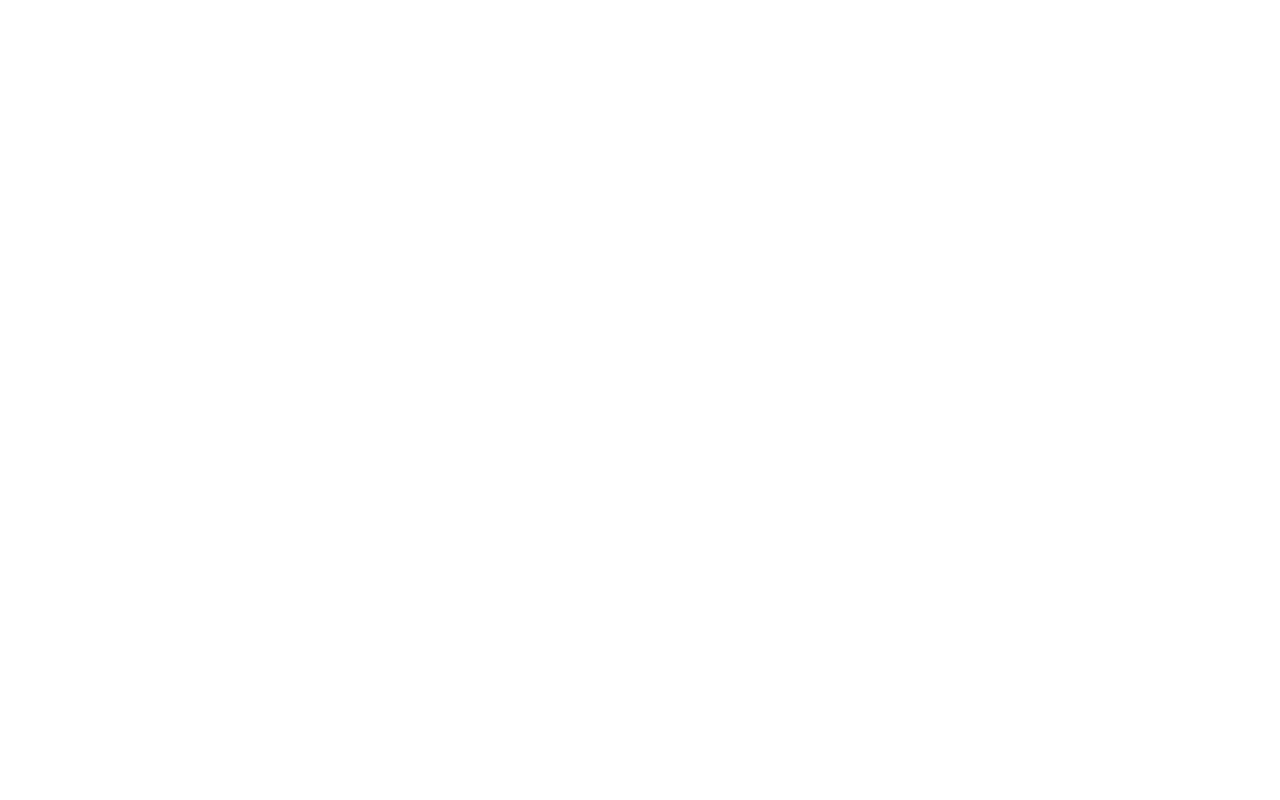
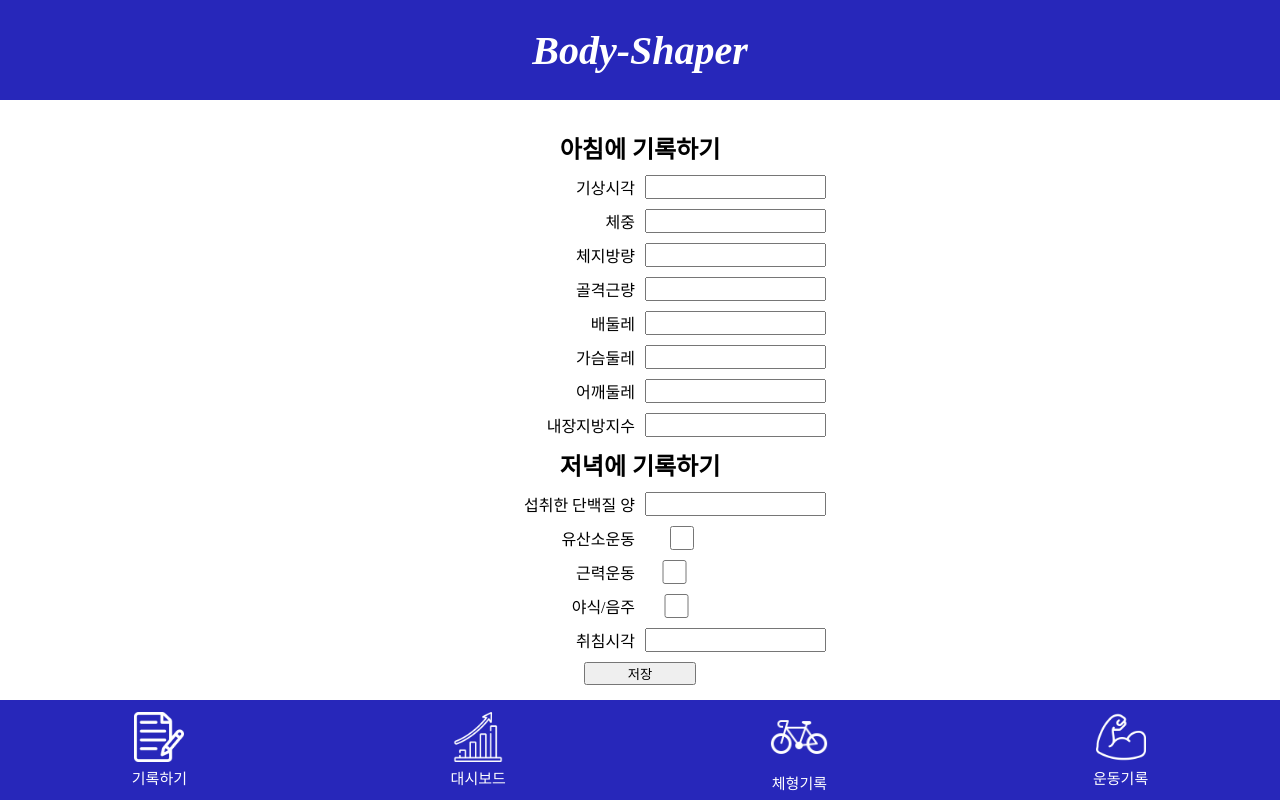
Before and after one commit to dlinky/body-shaper, a plain HTML site: page index.html in a window 1280 px wide. Drawn offline with Linux system fonts and the light colour scheme.

Commit message:
2026-11-25
feat: 데이터 입력 화면 구현
todo: input-item 너비 통일 필요. claude에 문의해놨음

```diff
--- a/css/style.css
+++ b/css/style.css
@@ -0,0 +1,85 @@
+* { box-sizing: border-box; margin: 0; padding: 0; }
+
+.page {
+    min-height: 100vh;
+}
+
+.sidebar {
+    flex-shrink: 0;
+    position: fixed; top: 0; left: 0;
+    width: 60%; max-width: 300px;
+    height: 100%;
+    background-color: #abbff7;
+}
+
+.topbar {
+    background: #2727ba;
+    display: flex; justify-content: center; align-items: center;
+    height: 100px;
+}
+h1 {
+    font-style: italic; font-weight: 800; color: white; font-size: 40px; text-align: center;
+    text-box-trim: trim-both; /* 위아래 여백 모두 제거 (아래만 제거 시 trim-end) */
+    text-box-edge: cap alphabetic; /* 위는 대문자 기준, 아래는 베이스라인 기준 */
+}
+
+h2 { text-align: center; }
+
+.bottom-nav {
+    position: fixed; bottom: 0; left: 0;
+    width: 100%; height: 100px;
+    display: flex; justify-content: space-around; align-items: center;
+    background-color: #2727ba;
+}
+
+.bottom-nav a {
+    color: white;
+    font-size: 30px;
+    text-decoration: none;
+}
+
+main {
+    margin: 30px 0;
+    display: flex; justify-content: center;
+    overflow-y: auto;
+    padding-bottom: 100px;
+}
+
+.daily-form {
+    max-width: 80%;
+    display: flex; flex-direction: column; align-items: center; gap: 10px;
+}
+
+.input-item {
+    display: grid; grid-template-columns: 1fr 1fr; gap: 10px;
+    text-align: right;
+}
+
+.input-item label {
+    display: block; width: 100%;
+}
+
+.bottom-nav a {
+    display: flex; flex-direction: column; justify-content: center; align-items: center; gap: 5px;
+}
+
+.nav-icon {
+    width: 50px; height: 50px;
+}
+
+.little-bigger {
+    width: 60px; height: 60px;
+}
+
+.nav-title {
+    display: block;
+    font-size: 15px;
+}
+
+.white-icon {
+  filter: brightness(0) invert(1);
+}
+
+.save-btn {
+    width: 30%; height: 10%;
+}
--- a/index.html
+++ b/index.html
@@ -8,8 +8,87 @@
     <script src="js/app.js" defer></script>
 </head>
 <body>
-    <header></header>
-    <main></main>
-    <footer></footer>
+    <div class="page">
+        <header class="topbar">
+            <h1>Body-Shaper</h1>
+        </header>
+        <main>
+            <form id="dailyForm" class="daily-form">
+                <h2>아침에 기록하기</h2>
+                <div class="input-item">
+                    <label>기상시각</label>
+                    <input id="wakeup" type="text">
+                </div>
+                <div class="input-item">
+                    <label>체중</label>
+                    <input id="weight" type="text">
+                </div>
+                <div class="input-item">
+                    <label>체지방량</label>
+                    <input id="fat" type="text">
+                </div>
+                <div class="input-item">
+                    <label>골격근량</label>
+                    <input id="muscle" type="text">
+                </div>
+                <div class="input-item">
+                    <label>배둘레</label>
+                    <input id="belly" type="text">
+                </div>
+                <div class="input-item">
+                    <label>가슴둘레</label>
+                    <input id="chest" type="text">
+                </div>
+                <div class="input-item">
+                    <label>어깨둘레</label>
+                    <input id="shoulder" type="text">
+                </div>
+                <div class="input-item">
+                    <label>내장지방지수</label>
+                    <input id="vfl" type="text">
+                </div>
+                <h2>저녁에 기록하기</h2>
+                <div class="input-item">
+                    <label>섭취한 단백질 양</label>
+                    <input id="protein" type="text">
+                </div>
+                <div class="input-item">
+                    <label>유산소운동</label>
+                    <input id="aerobic" type="checkbox">
+                </div>
+                <div class="input-item">
+                    <label>근력운동</label>
+                    <input id="exercise" type="checkbox">
+                </div>
+                <div class="input-item">
+                    <label>야식/음주</label>
+                    <input id="snack" type="checkbox">
+                </div>
+                <div class="input-item">
+                    <label>취침시각</label>
+                    <input id="sleep" type="text">
+                </div>
+                <button type="submit" class="save-btn" id="saveBtn">저장</button>
+            </form>
+        </main>
+        <nav class="bottom-nav">
+            <a href="#inputData" class="active">
+                <img src="resources/icon/input.png" class="nav-icon white-icon">
+                <span class="nav-title">기록하기</span>
+            </a>
+            <a href="#dashboard">
+                <img src="resources/icon/graph.png" class="nav-icon white-icon">
+                <span class="nav-title">대시보드</span>
+            </a>
+            <a href="#bodyRecords">
+                <img src="resources/icon/bicycle.png" class="nav-icon little-bigger white-icon">
+                <span class="nav-title">체형기록</span>
+            </a>
+            <a href="#exerciseRecords">
+                <img src="resources/icon/muscle.png" class="nav-icon white-icon">
+                <span class="nav-title">운동기록</span>
+            </a>
+        </nav>
+    </div>
 </body>
 </html>
--- a/js/app.js
+++ b/js/app.js
@@ -1,3 +1,11 @@
+const hamburgerBtn = document.querySelector('.hamburger');
+
+hamburgerBtn.addEventListener('click', () => {
+  const isExpanded = hamburgerBtn.classList.toggle('active');
+  hamburgerBtn.setAttribute('aria-expanded', String(isExpanded));
+});
+
+
 async function loadJSON() {
     const response = await fetch('./../sample.json');
     const data = await response.json();
```
Also changed, not shown: resources/icon/bicycle.png (added), resources/icon/graph.png (added), resources/icon/input.png (added), resources/icon/muscle.png (added).
